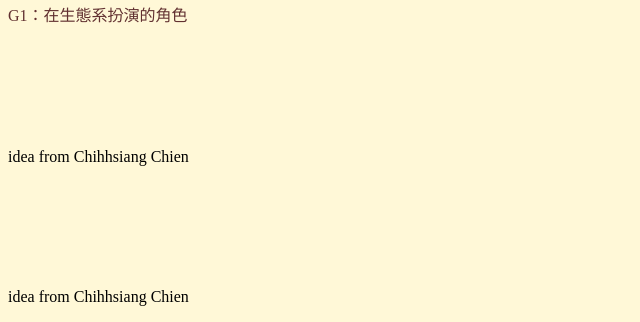
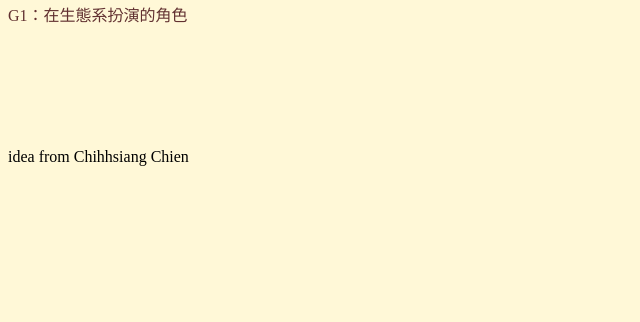
Before and after one commit to spell0227/spell0227.github.io, a plain HTML site: page index.html in a window 1280 px wide. Shown: the part 508-830 px from the top of the page, without its empty margins (0-640 px from the left). After the commit the page ends 800 px from the top, so only its background shows below. Drawn offline with Linux system fonts and the light colour scheme.

Commit message:
Update index.html

```diff
--- a/index.html
+++ b/index.html
@@ -4,7 +4,6 @@
     <meta charset="utf-8">
     <title>玩遊戲學生物</title>
   </head>
-  <body  bgcolor="#FFF8D7">
   <body  bgcolor="#FFF8D7">
  <h1>分類</h1>
     <p><a href = "classifyGame6/index.html" target="_blank" style="text-decoration:none;color:#613030;">C1：動物界無脊椎圖卡分類</a></p>
@@ -35,14 +34,4 @@
 		<p>
 
   </body>
-		<p>
-			<br>
-			<br>
-			<br>
-			<br>
-			<br>
-<div id= "src"> idea from Chihhsiang Chien</div>
-		<p>
-
-  </body>
 </html>
```
